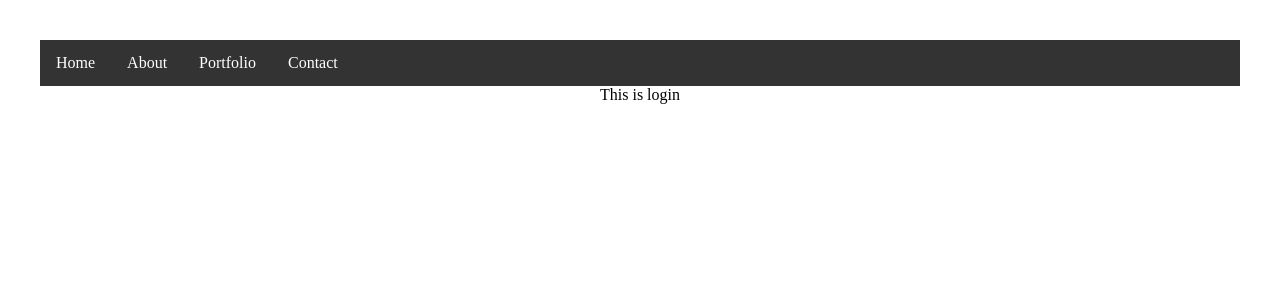
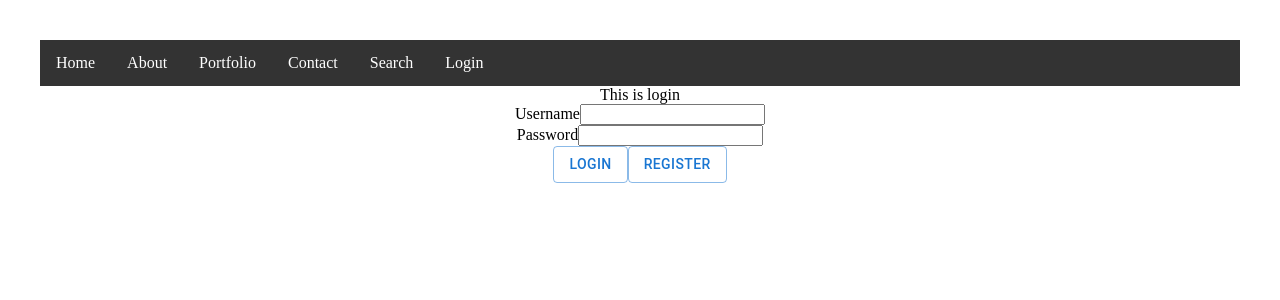
Before and after one commit to thisiskennyb/book_club, a React (Vite) app in the folder frontend/: page /login in a window 1280 px wide. Shown: the top 300 px of the page. Built offline with nearby package versions, Linux system fonts and the light colour scheme.

Commit message:
added login and basic search

```diff
--- a/frontend/package.json
+++ b/frontend/package.json
@@ -10,6 +10,9 @@
     "preview": "vite preview"
   },
   "dependencies": {
+    "@emotion/react": "^11.11.1",
+    "@emotion/styled": "^11.11.0",
+    "@mui/material": "^5.14.16",
     "react": "^18.2.0",
     "react-dom": "^18.2.0",
     "react-router-dom": "^6.18.0"
--- a/frontend/src/App.jsx
+++ b/frontend/src/App.jsx
@@ -1,4 +1,4 @@
-import { useState } from 'react'
+import { useState, useEffect } from 'react'
 import './App.css'
 import { BrowserRouter as Router, Routes, Route } from "react-router-dom"
 import Home from './routes/Home'
@@ -8,8 +8,30 @@ import Search from './routes/Search'
 import NavBar from './components/NavBar'
 
 function App() {
+  const url="http://localhost:8000/api/"
 
+  const [formData, setFormData] = useState({ username: '', password: '' });
+  const [userToken, setUserToken] = useState(null)
+  useEffect( () => {
+    const token = localStorage.getItem("token")
+    if(token) {
+      setUserToken(token)
+    }
 
+  }, [])
+
+  const handleToken = (token) => {
+    setFormData({ username: '', password: '' })
+    localStorage.setItem("token", token)
+    setUserToken(token)
+  }
+  const handleInputChange = (e) => {
+    const { name, value } = e.target;
+    setFormData({
+      ...formData,
+      [name]: value,
+    });
+  };
   return (
 <>
     <div className="app-container">
@@ -17,7 +39,7 @@ function App() {
     <Router>
       <NavBar />
      <Routes>
-      <Route path="/login" element={<Login />} />
+      <Route path="/login" element={<Login url={url} handleInputChange={handleInputChange} formData={formData} handleToken={handleToken}/>} />
       <Route path="/" element={<Home />} />
       <Route path="/profile" element={<Profile />} />
       <Route path="/search" element={<Search />} />
--- a/frontend/src/api/backend_calls.js
+++ b/frontend/src/api/backend_calls.js
@@ -0,0 +1,31 @@
+async function basicFetch(url, payload) {
+    const res = await fetch(url, payload)
+    const body = await res.json()
+    return body
+  }
+
+
+  export async function signup(context, url) {
+
+    const payload = {
+      method: "POST",
+      headers: {
+        "Content-Type": "application/json",
+      },
+      body: JSON.stringify(context)
+    }
+    const body = await basicFetch(`${url}accounts/signup`,payload)
+    return body
+  }
+
+  export async function login(context, url) {
+    const payload = {
+      method: "POST",
+      headers: {
+        "Content-Type": "application/json",
+      },
+      body: JSON.stringify(context)
+    }
+    const body = await basicFetch(`${url}accounts/get-token`, payload)
+    return body.token
+  }
--- /dev/null
+++ b/frontend/src/components/Form.jsx
@@ -0,0 +1,42 @@
+
+function Form({handleInputChange, formData}) {
+
+
+
+  return (
+    <>
+
+    <div className="login">
+
+
+        <div id="login_form_username" className="form-group">
+          <label htmlFor="username">Username</label>
+          <input
+            type="text"
+            name="username"
+            id="username"
+            value={formData.username}
+            onChange={handleInputChange}
+            required
+          />
+        </div>
+        <div id="login_form_password" className="form-group">
+          <label htmlFor="password">Password</label>
+          <input
+            id="password"
+            type="password"
+            name="password"
+            value={formData.password}
+            onChange={handleInputChange}
+            required
+          />
+        </div>
+
+
+
+    </div>
+    </>
+  );
+}
+
+export default Form;
--- a/frontend/src/components/NavBar.jsx
+++ b/frontend/src/components/NavBar.jsx
@@ -6,6 +6,8 @@ export default function() {
         <li className="nav-item"><a href="about">About</a></li>
         <li className="nav-item"><a href="portfolio">Portfolio</a></li>
         <li className="nav-item"><a href="contact">Contact</a></li>
+        <li className="nav-item"><a href="search">Search</a></li>
+        <li className="nav-item"><a href="login">Login</a></li>
     </ul>
     )
 }
--- a/frontend/src/routes/Login.jsx
+++ b/frontend/src/routes/Login.jsx
@@ -1,6 +1,29 @@
-export default function Login() {
+import { Button } from "@mui/material"
+import { useState } from 'react';
+import Form from "../components/Form";
+import { signup,login } from '../api/backend_calls';
+export default function Login({handleInputChange, url, formData, handleToken}) {
+const [responseMsg, setResponseMsg] = useState("")
+const handleLogin = async(e) =>{
+    const context = {username: formData.username, password: formData.password}
+    const token = await login(context, url)
+    if(!token) {
+      setResponseMsg("Error logging in")
+    } else {
+      handleToken(token)
+    }
+}
+const handleRegister = async(e) =>{
+    const context = {username: formData.username, password: formData.password}
+    const response = await signup(context, url)
+    setResponseMsg(response.username)
+}
 
-    return(
+    return(<>
         <div>This is login</div>
+        <Form handleInputChange={handleInputChange} formData={formData}   />
+        <Button onClick={handleLogin} variant="outlined">Login</Button>
+        <Button onClick={handleRegister} variant="outlined">Register</Button>
+    </>
     )
 }
--- a/frontend/src/routes/Search.jsx
+++ b/frontend/src/routes/Search.jsx
@@ -1,6 +1,98 @@
+import { useState } from "react";
+
 export default function Search() {
+const [title, setTitle] = useState("");
+const [searchResults, setSearchResults] = useState([]);
+const [searchType, setSearchType] = useState("title"); // Default to searching by title
 
-    return(
+const fetchBooks = async (context) => {
+  let useableContext = context.title.replace(/ /g, "+")
+  const payload = {
+    method: "GET",
+    headers: {
+      "Content-Type": "application/json",
+      "Authorization": `Token ${localStorage.getItem("token")}`
+    },
+
+  }
+  try {
+    let url;
+    if (searchType === "author") {
+      url = `http://localhost:8000/api/search/author/?author=${useableContext}`;
+    } else if (searchType === "title") {
+      url = `http://localhost:8000/api/search/title/?title=${useableContext}`;
+    }
+    else {
+      console.log(context)
+      const subjects = context.title.split(' ');
+      const formattedSubjects = subjects.map(subject => `subject:${subject}`);
+      const subjectContext = formattedSubjects.join('+');
+      url = `http://localhost:8000/api/search/subject/?subject=${subjectContext}`
+    }
+    console.log(url)
+    const apiData = await fetch(url,payload);
+    const apiJSON = await apiData.json();
+
+    if (apiJSON.docs) {
+      console.log(apiJSON.docs)
+      setSearchResults(apiJSON.docs);
+    }
+  } catch (error) {
+    console.error("Error fetching data:", error);
+  }
+};
+
+const handleInputChange = (e) => {
+  const { value } = e.target;
+  setTitle(value);
+};
+
+const handleSearchTypeChange = (e) => {
+  setSearchType(e.target.value);
+};
+
+const handleSubmit = async (e) => {
+  e.preventDefault();
+  const context = { title };
+  await fetchBooks(context);
+};
+
+
+    return(<>
         <div>This is Search</div>
+
+      <form onSubmit={handleSubmit}>
+        <div id="title">
+          <label htmlFor="title">Search by:</label>
+          <select value={searchType} onChange={handleSearchTypeChange}>
+            <option value="title">Title</option>
+            <option value="author">Author</option>
+            <option value="subject">Subject</option>
+          </select>
+          <input
+            id="title"
+            type="text"
+            name="title"
+            value={title}
+            onChange={handleInputChange}
+            required
+          />
+        </div>
+        {searchType=="subject"?<p>space between terms. connected words by underscore. eg. outer_space pirate</p>:null}
+        <button type="submit">Search</button>
+      </form>
+      <div>
+        <h2>Search Results:</h2>
+        <ul>
+          {searchResults.map((result, index) => (
+            <li key={index}>
+              Author: {result.author_name}, Title: {result.title}, Pages: {result.number_of_pages_median}
+              <img src={result.cover_i ? `https://covers.openlibrary.org/b/id/${result.cover_i}-M.jpg`:'/default_book.png'} alt="Book Cover" />
+            </li>
+          ))}
+        </ul>
+      </div>
+
+    </>
     )
 }
```
Also changed, not shown: 1 other file (tests, documents, lock files or other folders).
